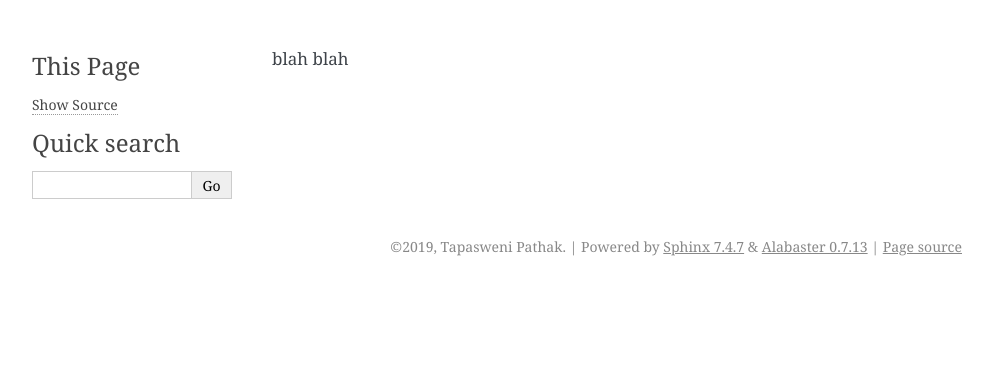
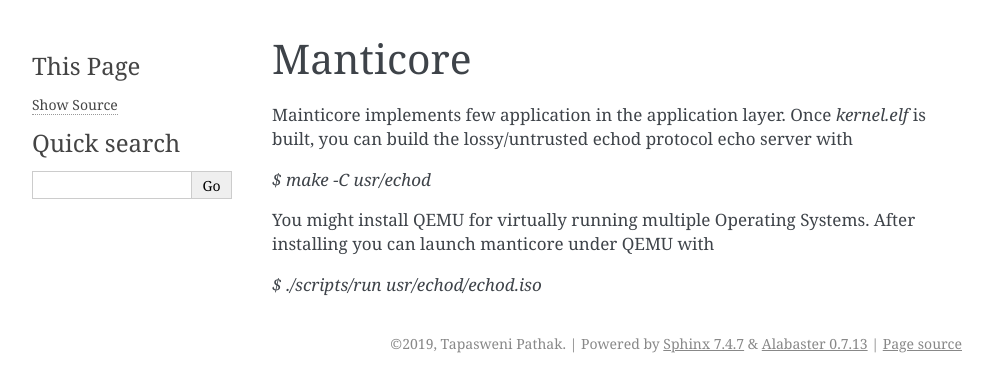
Before and after one commit to manticoreos/manticore, a Sphinx documentation site: the page built from docs/guides/user.rst, in a window 1280 px wide. Shown: the top 392 px of the page, without its empty margins (148-1141 px from the left). Built offline with Sphinx 7.4.7, drawn with Linux system fonts in a browser that asks for light colours; pages that are not in the unit, such as notebooks, are missing from menus.

Commit message:
Add tiny user application info

```diff
--- a/docs/guides/user.rst
+++ b/docs/guides/user.rst
@@ -1 +1,12 @@
-blah blah
+Manticore
+----------
+
+Mainticore implements few application in the application layer. Once `kernel.elf`
+is built, you can build the lossy/untrusted echod protocol echo server with
+
+`$ make -C usr/echod`
+
+You might install QEMU for virtually running multiple Operating Systems. After
+installing you can launch manticore under QEMU with
+
+`$ ./scripts/run usr/echod/echod.iso`
```
